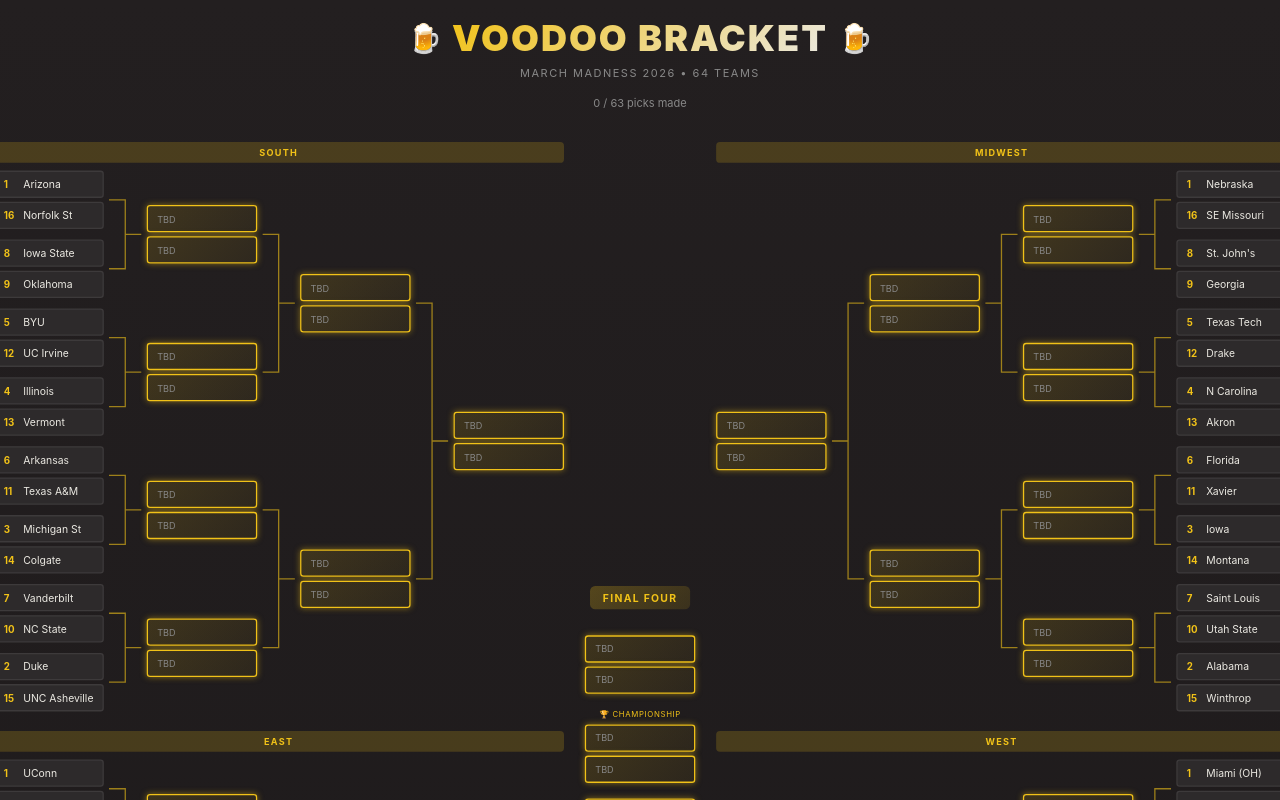
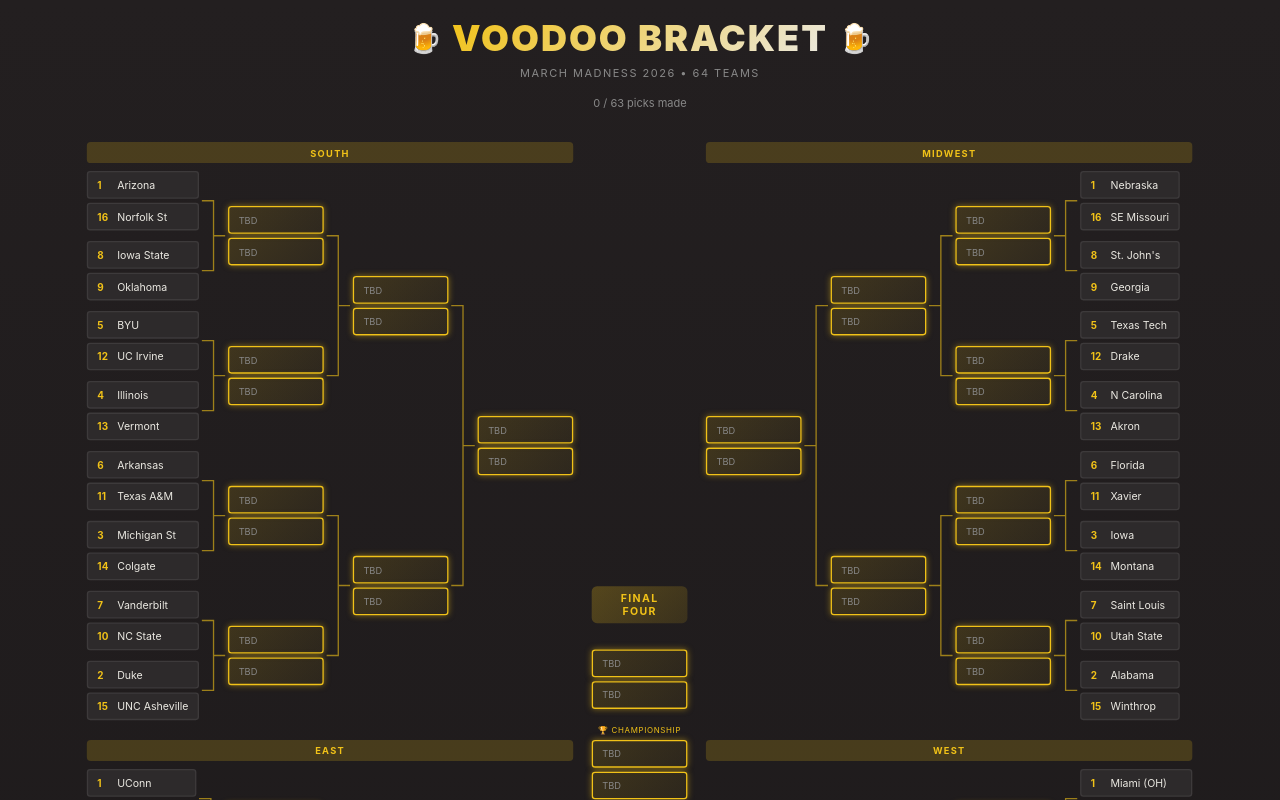
Before and after one commit to toddclawd-del/voodoo-bracket, a React (Vite) app: page / in a window 1280 px wide. Shown: the top 800 px of the page. Built offline with nearby package versions, Linux system fonts and the light colour scheme.

Commit message:
Reduce cell width, tighter gaps, more aggressive scaling

```diff
--- a/src/VoodooBracket.tsx
+++ b/src/VoodooBracket.tsx
@@ -183,7 +183,7 @@
         transition: 'all 0.15s ease',
         boxShadow: isWinner ? `0 0 10px ${VOODOO_COLORS.goldGlow}` : 'none',
         height: `${TEAM_SLOT_HEIGHT}px`,
-        minWidth: '170px',
+        minWidth: '145px',
         boxSizing: 'border-box',
       }}
       onMouseEnter={(e) => {
@@ -282,7 +282,7 @@
   const totalHeight = Math.max(inputMax, outputMax)
 
   const paths = []
-  const connectorWidth = 50
+  const connectorWidth = 36
   const midX = connectorWidth / 2
 
   for (let i = 0; i < inputCount / 2; i++) {
@@ -435,7 +435,7 @@
           {regionName}
         </span>
       </div>
-      <div style={{ display: 'flex', alignItems: 'flex-start', gap: '8px', height: bracketHeight }}>
+      <div style={{ display: 'flex', alignItems: 'flex-start', gap: '4px', height: bracketHeight }}>
         {content}
       </div>
     </div>
@@ -603,11 +603,12 @@
     const checkSize = () => {
       const width = window.innerWidth
       setIsMobile(width < 1000)
-      if (width >= 1800) setBracketScale(1)
-      else if (width >= 1600) setBracketScale(0.85)
-      else if (width >= 1400) setBracketScale(0.75)
-      else if (width >= 1200) setBracketScale(0.65)
-      else if (width >= 1000) setBracketScale(0.55)
+      // Scale bracket to fit viewport - bracket is ~1650px wide at scale 1
+      if (width >= 1700) setBracketScale(1)
+      else if (width >= 1500) setBracketScale(0.9)
+      else if (width >= 1300) setBracketScale(0.78)
+      else if (width >= 1100) setBracketScale(0.66)
+      else if (width >= 1000) setBracketScale(0.58)
     }
     checkSize()
     window.addEventListener('resize', checkSize)
@@ -765,7 +766,7 @@
         </>
       ) : (
         <div style={{ overflow: 'hidden', padding: '20px', display: 'flex', justifyContent: 'center' }}>
-          <div style={{ display: 'flex', alignItems: 'flex-start', gap: '12px', transform: `scale(${bracketScale})`, transformOrigin: 'top center' }}>
+          <div style={{ display: 'flex', alignItems: 'flex-start', gap: '8px', transform: `scale(${bracketScale})`, transformOrigin: 'top center' }}>
             {/* Left Side */}
             <div style={{ display: 'flex', flexDirection: 'column', gap: '30px' }}>
               <RegionBracket regionName="South" matchups={getMatchupsByRegion('south')} onSelectWinner={handleSelectWinner} direction="left" />
```
